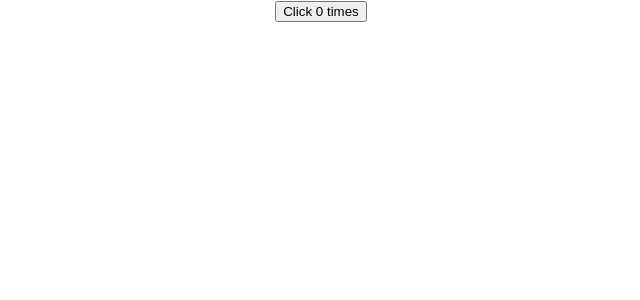
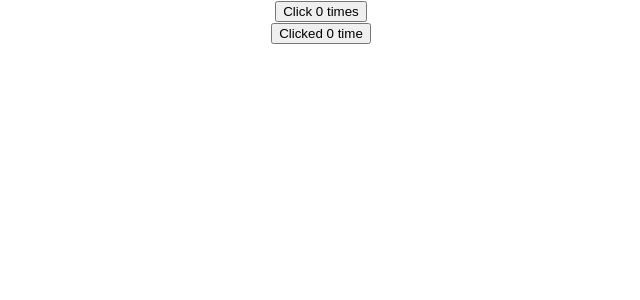
Before and after one commit to pradeep2165/higher-order-component, a React (Create React App) app: page / in a window 1280 px wide. Shown: the top 300 px of the page, without its empty margins (319-959 px from the left). Built offline with nearby package versions, Linux system fonts and the light colour scheme.

Commit message:
hoverCounter created

```diff
--- a/src/App.js
+++ b/src/App.js
@@ -1,11 +1,13 @@
 import logo from "./logo.svg";
 import "./App.css";
 import ClickCounter from "./components/ClickCounter";
+import HowerCounter from "./components/HowerCounter";
 
 function App() {
   return (
     <div className="App">
       <ClickCounter />
+      <HowerCounter />
     </div>
   );
 }
--- /dev/null
+++ b/src/components/HowerCounter.js
@@ -0,0 +1,24 @@
+import React, { Component } from "react";
+
+class HowerCounter extends Component {
+  constructor() {
+    super();
+    this.state = {
+      count: 0,
+    };
+  }
+  mouseOverHandler = () => {
+    this.setState((prevState) => {
+      return { count: prevState.count + 1 };
+    });
+  };
+  render() {
+    return (
+      <div>
+        <button onMouseOver={this.mouseOverHandler}>Clicked {this.state.count} time</button>
+      </div>
+    );
+  }
+}
+
+export default HowerCounter;
```
